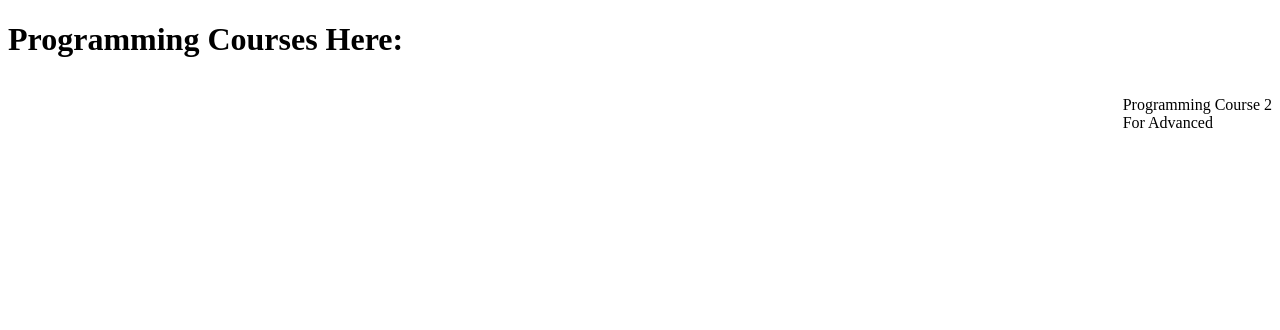
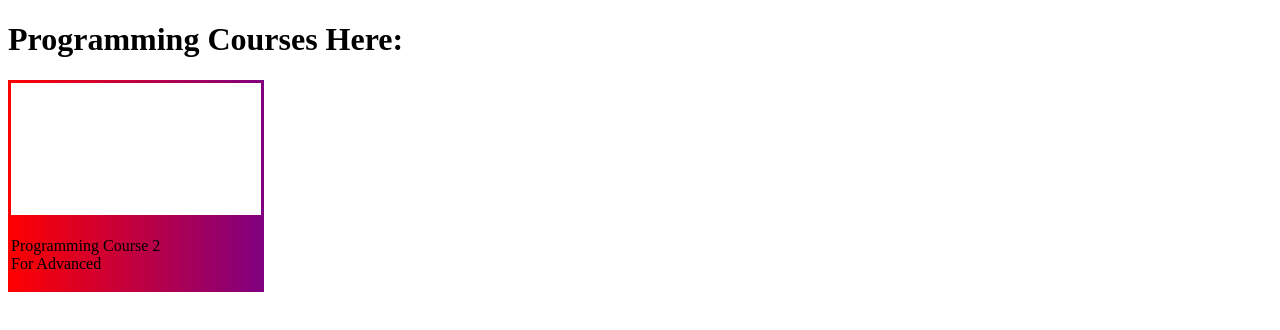
Before and after one commit to gamesbykk/ProgrammingCourses, a plain HTML site: page index.html in a window 1280 px wide. Drawn offline with Linux system fonts and the light colour scheme.

Commit message:
Update index.html

```diff
--- a/index.html
+++ b/index.html
@@ -5,12 +5,12 @@
   </head>
   <body>
     <h1>Programming Courses Here:</h1>
-        <div style="float: left; background: linear-gradient(to right, red, purple);">
+        <div style="max-width: 250px; padding: 1rem; position: relative; background: linear-gradient(to right, red, purple); padding: 3px;">
           <div style="background: white; color: white; padding: 2rem;">
             <p>Programming Course 1 <br> For Beginners</p>
           </div>
         </div>
-        <div style="float: right; outline: linear-gradient(to right, red, purple);">
+        <div style="  max-width: 250px; padding: 1rem; position: relative; background: linear-gradient(to right, red, purple); padding: 3px;">
             <p>Programming Course 2 <br> For Advanced</p>
         </div>
   </body>
```
